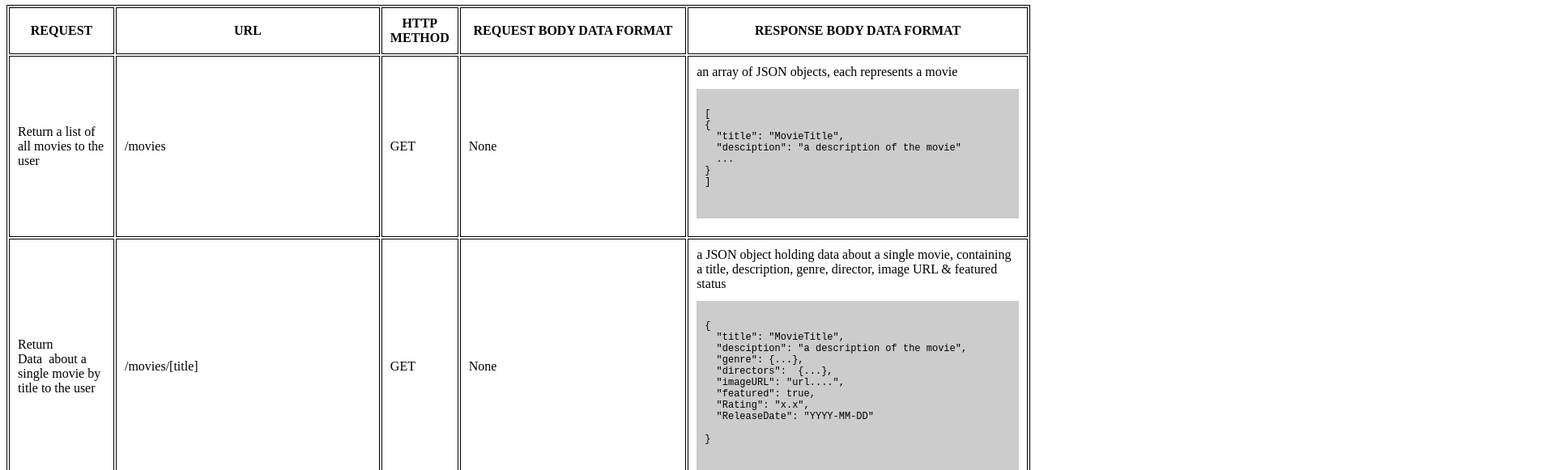
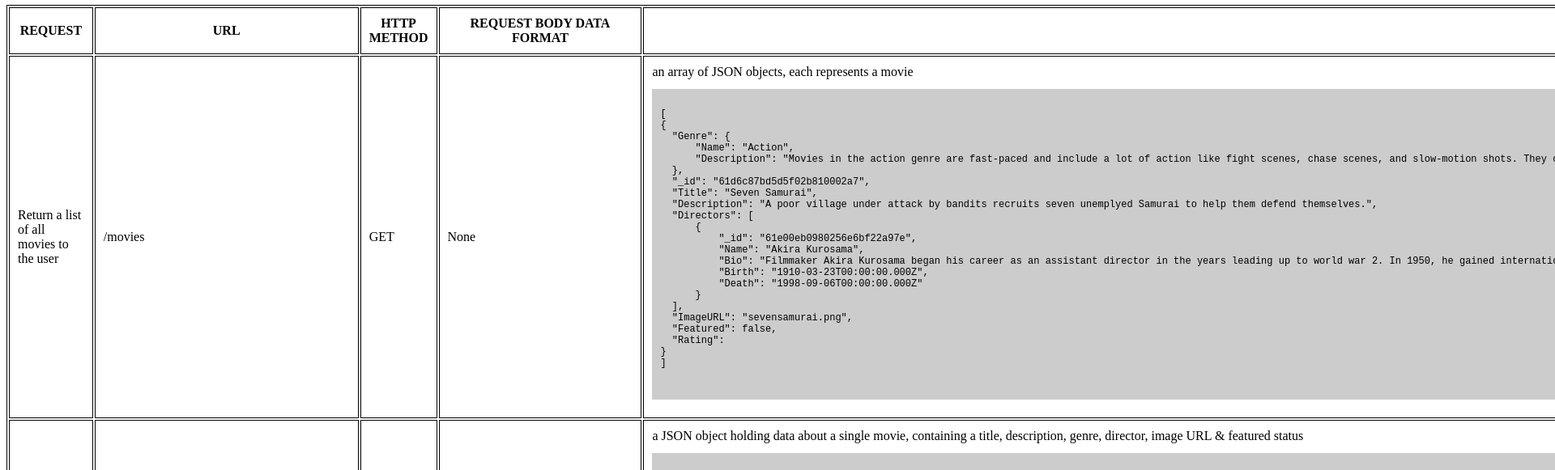
Before and after one commit to Caelian-A/movie_api, a website: page public/documentation.html in a window 1280 px wide. Shown: the part 160-741 px from the top of the page at 81% size, 1920 px wide, since content can reach past the window. Drawn offline with Linux system fonts and the light colour scheme.

Commit message:
Standardising parameter names

```diff
--- a/public/documentation.html
+++ b/public/documentation.html
@@ -35,9 +35,25 @@
             <code>
 [
 {
-  "title": "MovieTitle",
-  "desciption": "a description of the movie"
-  ...
+  "Genre": {
+      "Name": "Action",
+      "Description": "Movies in the action genre are fast-paced and include a lot of action like fight scenes, chase scenes, and slow-motion shots. They can feature superheroes, martial arts, or exciting stunts. These high-octane films are more about the execution of the plot rather than the plot itself. Action movies are meant to be thrilling to watch and leave audience members on the edge of their seats. Cop movies, disaster films, and some spy films all fall under the action category. "
+  },
+  "_id": "61d6c87bd5d5f02b810002a7",
+  "Title": "Seven Samurai",
+  "Description": "A poor village under attack by bandits recruits seven unemplyed Samurai to help them defend themselves.",
+  "Directors": [
+      {
+          "_id": "61e00eb0980256e6bf22a97e",
+          "Name": "Akira Kurosama",
+          "Bio": "Filmmaker Akira Kurosama began his career as an assistant director in the years leading up to world war 2. In 1950, he gained international acclaim for the samurai tale Rashomon, which he followed with such influential films at Seven Samurai, Throne of Blood and Yojimbo. After a difficult period during which he failed to find backing for his projects and also attempted suicide, his influence on a younger generation of directors led to the ressurection of his career with the films Kagemusha and Ran. Kurosawa died in 1998, leaving behind an impressive body of work that earned him a place as one of the greatest filmmakers of the 20th Century.",
+          "Birth": "1910-03-23T00:00:00.000Z",
+          "Death": "1998-09-06T00:00:00.000Z"
+      }
+  ],
+  "ImageURL": "sevensamurai.png",
+  "Featured": false,
+  "Rating":
 }
 ]
             </code>
@@ -52,17 +68,29 @@
         <td>a JSON object holding data about a single movie, containing a title, description, genre, director, image URL &amp; featured status
           <pre>
             <code>
-{
-  "title": "MovieTitle",
-  "desciption": "a description of the movie",
-  "genre": {...},
-  "directors":  {...},
-  "imageURL": "url....",
-  "featured": true,
-  "Rating": "x.x",
-  "ReleaseDate": "YYYY-MM-DD"
-
-}
+              [
+              {
+                "Genre": {
+                    "Name": "Action",
+                    "Description": "Movies in the action genre are fast-paced and include a lot of action like fight scenes, chase scenes, and slow-motion shots. They can feature superheroes, martial arts, or exciting stunts. These high-octane films are more about the execution of the plot rather than the plot itself. Action movies are meant to be thrilling to watch and leave audience members on the edge of their seats. Cop movies, disaster films, and some spy films all fall under the action category. "
+                },
+                "_id": "61d6c87bd5d5f02b810002a7",
+                "Title": "Seven Samurai",
+                "Description": "A poor village under attack by bandits recruits seven unemplyed Samurai to help them defend themselves.",
+                "Directors": [
+                    {
+                        "_id": "61e00eb0980256e6bf22a97e",
+                        "Name": "Akira Kurosama",
+                        "Bio": "Filmmaker Akira Kurosama began his career as an assistant director in the years leading up to world war 2. In 1950, he gained international acclaim for the samurai tale Rashomon, which he followed with such influential films at Seven Samurai, Throne of Blood and Yojimbo. After a difficult period during which he failed to find backing for his projects and also attempted suicide, his influence on a younger generation of directors led to the ressurection of his career with the films Kagemusha and Ran. Kurosawa died in 1998, leaving behind an impressive body of work that earned him a place as one of the greatest filmmakers of the 20th Century.",
+                        "Birth": "1910-03-23T00:00:00.000Z",
+                        "Death": "1998-09-06T00:00:00.000Z"
+                    }
+                ],
+                "ImageURL": "sevensamurai.png",
+                "Featured": false,
+                "Rating":
+              }
+              ]
             </code>
           </pre>
         </td>
```
Also changed, not shown: index.js (+17 -17 lines), models.js (+7 -7 lines).
